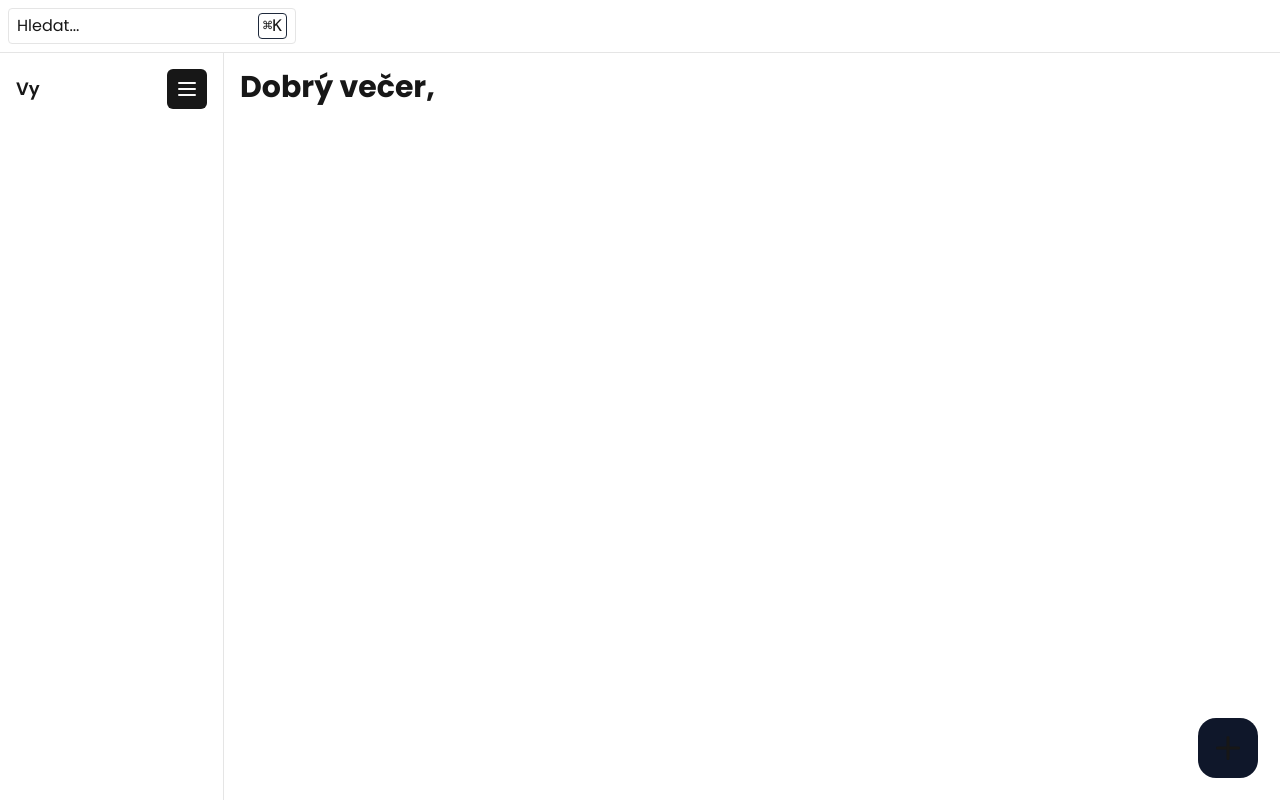
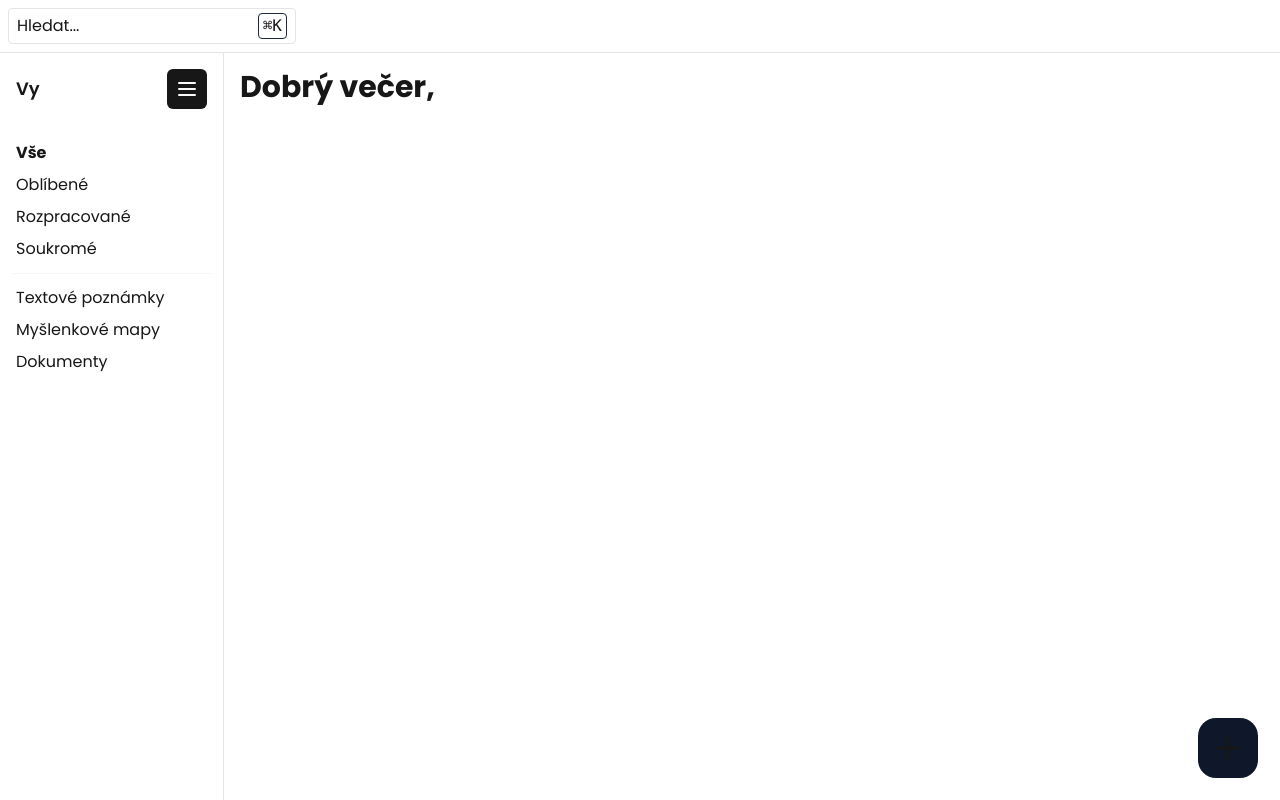
Before and after one commit to KoblizekXD/Notecz, a Next.js app: page /home in a window 1280 px wide. Built offline with nearby package versions, Linux system fonts and the light colour scheme.

Commit message:
Add selectable items to menu bar

```diff
--- a/src/app/home/page.tsx
+++ b/src/app/home/page.tsx
@@ -29,6 +29,7 @@ import {
 } from '@/components/ui/popover';
 import { cn } from '@/lib/utils';
 import { Input } from '@/components/ui/input';
+import { MenubarSeparator } from '@/components/ui/menubar';
 
 const noteTypes = [
   { value: 'note', label: 'Klasická poznámka' },
@@ -61,18 +62,44 @@ function getPartOfDay(): 'ráno' | 'odpoledne' | 'večer' {
   }
 }
 
+function SideBarItem({ children, onSelect, selected }: { selected: boolean; children: React.ReactNode; onSelect?: () => void }) {
+
+  return (
+    <div className={`select-none ${selected && 'font-bold'}`} onClick={() => {
+      if (onSelect) onSelect();
+    }}>
+      {children}
+    </div>
+  );
+}
+
+function SideBarListing({ items }: { items: string[] }) {
+  const [selected, setSelected] = React.useState(0);
+  return (
+    <div className='flex-1 flex-col flex gap-y-2'>
+      {items.map((item, i) => {
+        if (item === 'separator') {
+          return <MenubarSeparator key={i} />;
+        }
+        return <SideBarItem onSelect={() => setSelected(i)} selected={i == selected} key={i}>{item}</SideBarItem>
+      })}
+    </div>
+  );
+}
+
 function SideBar() {
 
   const [shown, setShown] = React.useState(true);
 
   return (
-    <div className={`h-full border-r ease-in-out transition-[width] duration-300 overflow-hidden ${!shown ? 'w-0' : 'w-56'}`}>
-      <div className='flex p-4 gap-x-12 justify-between items-center'>
+    <div className={`h-full gap-y-8 p-4 flex flex-col ease-in-out transition-[width] duration-300 overflow-hidden ${!shown ? 'w-0' : 'w-56 border-r'}`}>
+      <div className='flex gap-x-12 justify-between items-center'>
         <h1 className='font-semibold text-lg'>Vy</h1>
         <Button onClick={() => setShown(false)} size={'icon'}>
           <Menu />
         </Button>
       </div>
+      <SideBarListing items={['Vše', 'Oblíbené', 'Rozpracované', 'Soukromé', 'separator', 'Textové poznámky', 'Myšlenkové mapy', 'Dokumenty']} />
     </div>
   );
 }
```
